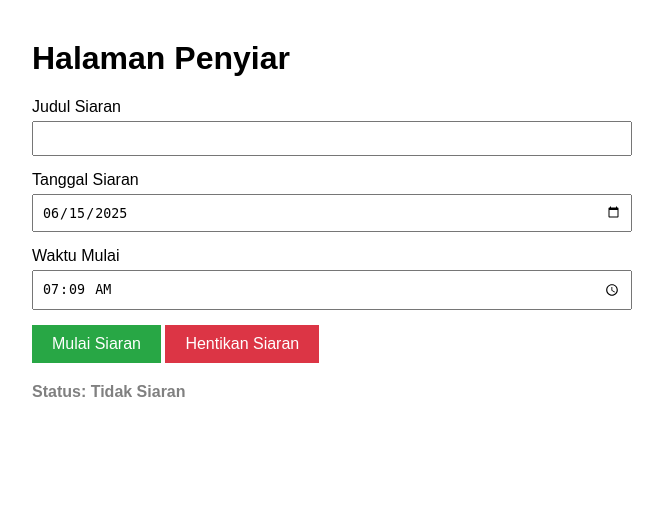
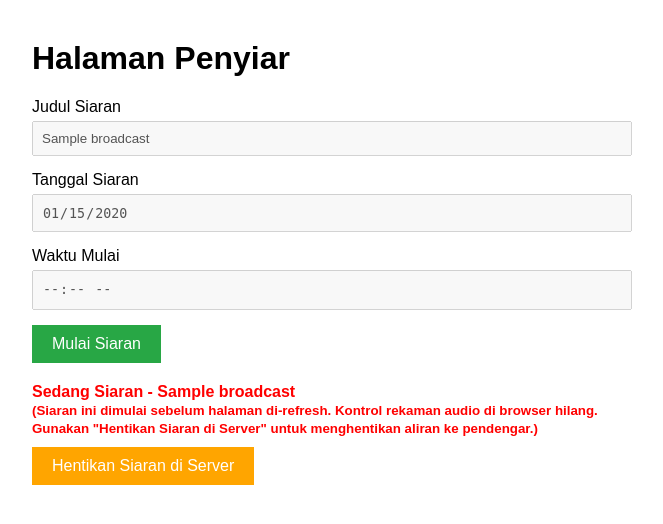
Before and after one commit to TugasJaringanMultimedia/radiomahasiswa-2, a Flask app: page / in a window 1280 px wide. Shown: the top 524 px of the page, without its empty margins (308-971 px from the left). Run offline with Flask 3, Linux system fonts and the light colour scheme; tables that the repository leaves empty hold one stand-in row (values such as "Sample post"); some libraries are stand-ins or nearby versions.

Commit message:
update done

```diff
--- a/app.py
+++ b/app.py
@@ -24,20 +24,31 @@
 
 with app.app_context():
     db.create_all()
+    # --- PERUBAHAN DI SINI: Inisialisasi status siaran langsung dari DB saat aplikasi dimulai ---
+    live_broadcast_on_startup = Broadcast.query.filter_by(is_live=True).first()
+    if live_broadcast_on_startup:
+        print(f"Ditemukan siaran langsung aktif dari DB: {live_broadcast_on_startup.title}")
+    else:
+        print("Tidak ada siaran langsung aktif yang ditemukan di DB saat startup.")
 
-# --- Variabel Global untuk Siaran ---
-active_broadcast_id = None
-start_time_obj = None # Untuk menyimpan waktu mulai sebagai objek datetime
-file_writer = None
+# Variabel global masih akan digunakan, tetapi active_broadcast_id akan diisi dari DB jika ada
+active_broadcast_id = live_broadcast_on_startup.id if live_broadcast_on_startup else None
+start_time_obj = None # Waktu mulai yang tepat akan diatur saat event 'start_broadcast' diterima
+
+file_writer = None # File writer harus diinisialisasi ulang saat siaran dimulai
 
 # --- Rute Halaman (Routing) ---
 @app.route('/')
 def index():
-    return render_template('penyiar.html')
+    # Mengirim data siaran live ke template penyiar agar tahu status saat refresh
+    live_broadcast = Broadcast.query.filter_by(is_live=True).first()
+    return render_template('penyiar.html', live_broadcast=live_broadcast)
 
 @app.route('/penyiar')
 def penyiar_page():
-    return render_template('penyiar.html')
+    # Mengirim data siaran live ke template penyiar agar tahu status saat refresh
+    live_broadcast = Broadcast.query.filter_by(is_live=True).first()
+    return render_template('penyiar.html', live_broadcast=live_broadcast)
 
 @app.route('/client')
 def client_page():
@@ -69,8 +80,6 @@
 
     results = search_query.filter_by(is_live=False).all()
 
-    # --- PERUBAHAN DI SINI ---
-    # Sekarang kita juga mengirim 'duration' ke client
     broadcast_list = [{
         'id': b.id,
         'title': b.title,
@@ -88,6 +97,18 @@
     """Mencatat waktu mulai saat siaran dimulai."""
     global active_broadcast_id, start_time_obj, file_writer
 
+    # Periksa apakah sudah ada siaran live yang aktif di DB
+    existing_live = Broadcast.query.filter_by(is_live=True).first()
+    if existing_live:
+        print(f"Siaran '{existing_live.title}' sudah berlangsung. Menghentikan siaran lama.")
+        existing_live.is_live = False
+        existing_live.end_time = datetime.datetime.now().strftime("%H:%M") # Set end time for the old one
+        # Jika file_writer masih aktif untuk siaran lama, tutup
+        if file_writer:
+            file_writer.close()
+            file_writer = None
+        db.session.commit() # Commit perubahan pada siaran lama
+
     start_time_obj = datetime.datetime.now() # Catat waktu mulai yang presisi
 
     timestamp = start_time_obj.strftime("%Y%m%d_%H%M%S")
@@ -98,10 +119,10 @@
         broadcast_date=data['date'],
         start_time=data['startTime'],
         filename=filename,
-        is_live=True
+        is_live=True # Tandai sebagai live
     )
     db.session.add(new_broadcast)
-    db.session.commit()
+    db.session.commit() # Commit siaran baru ke DB
 
     active_broadcast_id = new_broadcast.id
     current_broadcast_file = os.path.join(rekaman_folder, filename)
@@ -136,11 +157,10 @@
         broadcast_to_stop = Broadcast.query.get(active_broadcast_id)
         if broadcast_to_stop:
             end_time_obj = datetime.datetime.now()
-            # Hitung selisih waktu untuk mendapatkan durasi
             duration = end_time_obj - start_time_obj
             broadcast_to_stop.duration_in_seconds = int(duration.total_seconds())
 
-            broadcast_to_stop.is_live = False
+            broadcast_to_stop.is_live = False # Tandai sebagai tidak live
             broadcast_to_stop.end_time = data['endTime']
             db.session.commit()
 
@@ -149,5 +169,34 @@
     active_broadcast_id = None
     start_time_obj = None
 
+@socketio.on('force_stop_broadcast')
+def handle_force_stop_broadcast():
+    """Menghentikan siaran aktif di database jika kontrol browser hilang."""
+    global active_broadcast_id, start_time_obj, file_writer
+
+    print("Menerima sinyal 'force_stop_broadcast'.")
+    if file_writer:
+        try:
+            file_writer.close()
+            print("File writer ditutup karena force stop.")
+        except Exception as e:
+            print(f"Gagal menutup file writer saat force stop: {e}")
+        file_writer = None
+
+    if active_broadcast_id:
+        broadcast_to_stop = Broadcast.query.get(active_broadcast_id)
+        if broadcast_to_stop:
+            broadcast_to_stop.duration_in_seconds = None # Durasi tidak bisa dihitung akurat jika start_time_obj hilang
+            broadcast_to_stop.is_live = False
+            broadcast_to_stop.end_time = datetime.datetime.now().strftime("%H:%M")
+            db.session.commit()
+            print(f"Siaran '{broadcast_to_stop.title}' dihentikan secara paksa di DB.")
+
+    emit('broadcast_stopped', {}, broadcast=True) # Beri tahu client bahwa siaran berhenti
+    active_broadcast_id = None
+    start_time_obj = None
+    print("Status siaran di server direset.")
+
+
 if __name__ == '__main__':
     socketio.run(app, debug=True, port=5000, allow_unsafe_werkzeug=True)
--- a/static/js/penyiar.js
+++ b/static/js/penyiar.js
@@ -5,20 +5,59 @@
   const statusDiv = document.getElementById("status");
   const form = document.getElementById("broadcastForm");
   const formInputs = form.querySelectorAll("input");
+  const btnForceStopServer = document.getElementById("btnForceStopServer"); // Dapatkan tombol baru
 
   let mediaRecorder;
-  let isBroadcasting = false;
+  // isBroadcasting akan diinisialisasi berdasarkan disabled state tombol
+  let isBroadcasting = btnStop.disabled === false;
 
-  // Set tanggal dan waktu hari ini secara default
+  // Set tanggal dan waktu hari ini secara default jika tidak ada siaran langsung
+  if (!document.getElementById("date").value) {
     const now = new Date();
     document.getElementById("date").value = now.toISOString().split("T")[0];
     document.getElementById("startTime").value = now
       .toTimeString()
       .split(" ")[0]
       .substring(0, 5);
+  }
+
+  // Atur disabled state form inputs saat startup berdasarkan isBroadcasting
+  if (isBroadcasting) {
+    formInputs.forEach((input) => (input.disabled = true));
+    statusDiv.style.color = "red";
+  } else {
+    statusDiv.style.color = "grey";
+  }
 
   btnStart.addEventListener("click", startBroadcasting);
   btnStop.addEventListener("click", stopBroadcasting);
+
+  // Event listener untuk tombol Hentikan Siaran di Server
+  if (btnForceStopServer) {
+    btnForceStopServer.addEventListener("click", () => {
+      if (
+        confirm(
+          "Anda yakin ingin menghentikan siaran ini di server? Ini akan menghentikan aliran audio ke pendengar dan menandai siaran sebagai selesai, tetapi tidak akan menghentikan rekaman di sisi browser Anda jika masih berjalan."
+        )
+      ) {
+        socket.emit("force_stop_broadcast");
+        // Setelah force stop, kita reset UI penyiar agar bisa memulai siaran baru
+        isBroadcasting = false;
+        btnStart.disabled = false;
+        btnStop.disabled = true;
+        formInputs.forEach((input) => (input.disabled = false));
+        statusDiv.textContent = "Status: Tidak Siaran";
+        statusDiv.style.color = "grey";
+        // Hapus tombol force stop
+        btnForceStopServer.style.display = "none";
+        if (mediaRecorder) {
+          // Hentikan juga rekaman lokal jika masih aktif
+          mediaRecorder.stop();
+          mediaRecorder.stream.getTracks().forEach((track) => track.stop());
+        }
+      }
+    });
+  }
 
   async function startBroadcasting() {
     if (!form.checkValidity()) {
@@ -57,6 +96,10 @@
       formInputs.forEach((input) => (input.disabled = true));
       statusDiv.textContent = `Status: Sedang Siaran - ${broadcastData.title}`;
       statusDiv.style.color = "red";
+      if (btnForceStopServer) {
+        // Sembunyikan tombol force stop jika siaran baru dimulai
+        btnForceStopServer.style.display = "none";
+      }
     } catch (error) {
       console.error("Error starting broadcast:", error);
       statusDiv.textContent =
@@ -78,6 +121,54 @@
       formInputs.forEach((input) => (input.disabled = false));
       statusDiv.textContent = "Status: Tidak Siaran";
       statusDiv.style.color = "grey";
+      if (btnForceStopServer) {
+        // Sembunyikan tombol force stop jika siaran dihentikan normal
+        btnForceStopServer.style.display = "none";
+      }
+    } else {
+      console.warn(
+        "MediaRecorder tidak aktif atau isBroadcasting false, tidak bisa menghentikan siaran."
+      );
+      // Jika sampai sini, kemungkinan ini adalah kasus setelah refresh
+      // Di sini Anda mungkin ingin mengirim event 'force_stop_broadcast' secara otomatis
+      // atau memberikan pesan ke user untuk menggunakan tombol "Hentikan Siaran di Server"
+      if (
+        confirm(
+          "Siaran mungkin masih aktif di server. Apakah Anda ingin menghentikannya secara paksa dari server?"
+        )
+      ) {
+        socket.emit("force_stop_broadcast");
+      }
+    }
+  }
+
+  // Socket event untuk memastikan UI penyiar diperbarui jika siaran berhenti dari tempat lain (misal, force_stop dari penyiar lain atau server restart)
+  socket.on("broadcast_stopped", () => {
+    console.log("Sinyal 'broadcast_stopped' diterima di penyiar.");
+    // Reset UI ke kondisi tidak siaran
+    isBroadcasting = false;
+    btnStart.disabled = false;
+    btnStop.disabled = true;
+    formInputs.forEach((input) => (input.disabled = false));
+    statusDiv.textContent = "Status: Tidak Siaran";
+    statusDiv.style.color = "grey";
+    if (btnForceStopServer) {
+      btnForceStopServer.style.display = "none";
+    }
+  });
+
+  // Jika halaman dimuat dan ada siaran yang sedang berlangsung (dari DB),
+  // tombol "Hentikan Siaran" akan aktif, tapi `mediaRecorder` mungkin tidak ada.
+  // Pastikan penyiar tahu mereka tidak mengontrol `mediaRecorder` langsung lagi.
+  if (isBroadcasting && !mediaRecorder) {
+    statusDiv.innerHTML = `<span style="color: red;">Sedang Siaran - ${
+      document.getElementById("title").value || "judul tidak diketahui"
+    }</span><br><small>(Siaran ini dimulai sebelum halaman di-refresh. Kontrol rekaman audio di browser hilang. Gunakan "Hentikan Siaran di Server" untuk menghentikan aliran ke pendengar.)</small>`;
+    // Sembunyikan tombol "Hentikan Siaran" biasa karena tidak akan berfungsi
+    btnStop.style.display = "none";
+    // Pastikan tombol "Hentikan Siaran di Server" terlihat
+    if (btnForceStopServer) {
+      btnForceStopServer.style.display = "inline-block";
     }
   }
 });
--- a/templates/penyiar.html
+++ b/templates/penyiar.html
@@ -36,6 +36,11 @@
       #btnStop {
         background-color: #dc3545;
       }
+      #btnForceStopServer {
+        /* Gaya untuk tombol force stop baru */
+        background-color: orange;
+        margin-top: 10px;
+      }
       #status {
         margin-top: 20px;
         font-weight: bold;
@@ -47,22 +52,58 @@
     <form id="broadcastForm">
       <div class="form-group">
         <label for="title">Judul Siaran</label>
-        <input type="text" id="title" name="title" required />
+        <input
+          type="text"
+          id="title"
+          name="title"
+          required
+          value="{{ live_broadcast.title if live_broadcast else '' }}"
+        />
       </div>
       <div class="form-group">
         <label for="date">Tanggal Siaran</label>
-        <input type="date" id="date" name="date" required />
+        <input
+          type="date"
+          id="date"
+          name="date"
+          required
+          value="{{ live_broadcast.broadcast_date if live_broadcast else '' }}"
+        />
       </div>
       <div class="form-group">
         <label for="startTime">Waktu Mulai</label>
-        <input type="time" id="startTime" name="startTime" required />
+        <input
+          type="time"
+          id="startTime"
+          name="startTime"
+          required
+          value="{{ live_broadcast.start_time if live_broadcast else '' }}"
+        />
       </div>
     </form>
 
-    <button id="btnStart">Mulai Siaran</button>
-    <button id="btnStop" disabled>Hentikan Siaran</button>
+    <button id="btnStart" {% if live_broadcast %} disabled {% endif %}>
+      Mulai Siaran
+    </button>
+    <button id="btnStop" {% if not live_broadcast %} disabled {% endif %}>
+      Hentikan Siaran
+    </button>
 
-    <div id="status" style="color: grey">Status: Tidak Siaran</div>
+    <div id="status" style="color: grey">
+      Status: {% if live_broadcast %}
+      <span style="color: red">Sedang Siaran - {{ live_broadcast.title }}</span
+      ><br />
+      <small
+        >(Siaran ini dimulai sebelum halaman di-refresh. Untuk menghentikannya,
+        klik "Hentikan Siaran" jika Anda yang memulai rekaman ini, atau
+        "Hentikan Siaran di Server" jika ini adalah siaran lama.)</small
+      >
+      {% else %} Tidak Siaran {% endif %}
+    </div>
+
+    {% if live_broadcast %}
+    <button id="btnForceStopServer">Hentikan Siaran di Server</button>
+    {% endif %}
 
     <script src="https://cdnjs.cloudflare.com/ajax/libs/socket.io/4.7.5/socket.io.min.js"></script>
     <script src="{{ url_for('static', filename='js/penyiar.js') }}"></script>
```
Also changed, not shown: static/js/client.js (+46 -34 lines), templates/client.html (+4 -8 lines), instance/database.db (deleted), 3 other files. Lines whose indentation alone changed are shown as unchanged.
